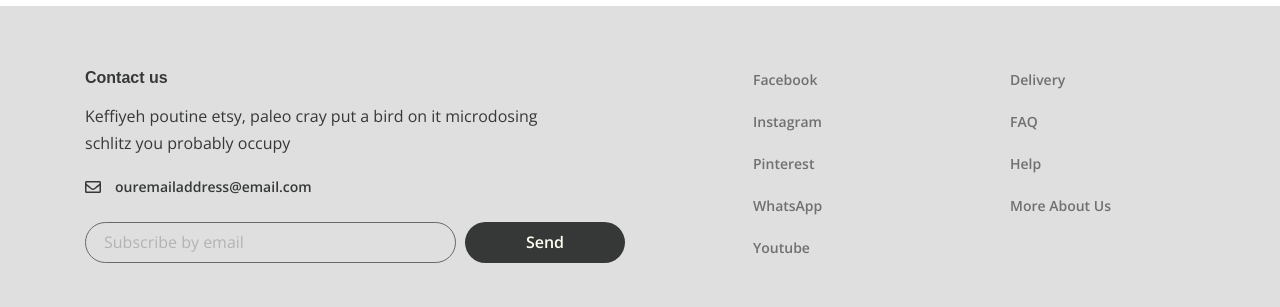
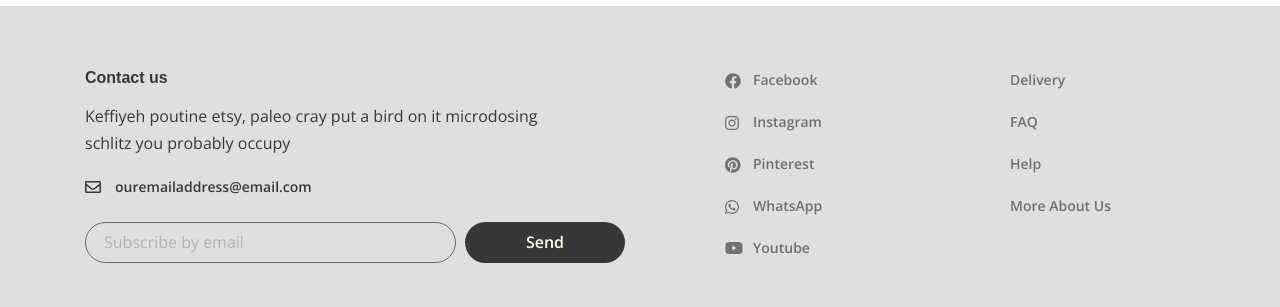
Before and after one commit to Shodtj/gulpdesire, a website: page app/index.html in a window 1280 px wide. Shown: the part 333-640 px from the top of the page. Drawn offline with nearby package versions, Linux system fonts and the light colour scheme.

Commit message:
adding social icons

```diff
--- a/app/index.html
+++ b/app/index.html
@@ -74,19 +74,19 @@
               </div>
               <ul class="footer__social">
                 <li class="footer__social-item">
-                  <a class="footer__social-link" href="#">Facebook</a>
+                  <a class="footer__social-link footer__social-link--facebook" href="#">Facebook</a>
                 </li>
                 <li class="footer__social-item">
-                  <a class="footer__social-link" href="#">Instagram</a>
+                  <a class="footer__social-link footer__social-link--instagram" href="#">Instagram</a>
                 </li>
                 <li class="footer__social-item">
-                  <a class="footer__social-link" href="#">Pinterest</a>
+                  <a class="footer__social-link footer__social-link--pinteresr" href="#">Pinterest</a>
                 </li>
                 <li class="footer__social-item">
-                  <a class="footer__social-link" href="#">WhatsApp</a>
+                  <a class="footer__social-link footer__social-link--whatsapp" href="#">WhatsApp</a>
                 </li>
                 <li class="footer__social-item">
-                  <a class="footer__social-link" href="#">Youtube</a>
+                  <a class="footer__social-link footer__social-link--youtube" href="#">Youtube</a>
                 </li>
               </ul>
               <nav class="footer__menu">
--- a/app/scss/style.scss
+++ b/app/scss/style.scss
@@ -120,10 +120,35 @@ margin: 0 auto;
         &::before{
             content: '';
             position: absolute;
+            top: 3px;
             left: 0;
             width: 16px;
-            height: 12px;
+            height: 16px;
         }
+    }
+    &__social-link--facebook::before{
+        background-image: url(../images/facebook.svg);
+    }
+    &__social-link--instagram::before{
+        background-image: url(../images/instagram.svg);
+        width: 14px;
+        height: 14px;
+        top: 4px;
+    }
+    &__social-link--pinteresr::before{
+        background-image: url(../images/Pinterest.svg);
+    }
+    &__social-link--whatsapp::before{
+        background-image: url(../images/whatsapp.svg);
+        width: 14px;
+        height: 14px;
+        top: 4px;
+    }
+    &__social-link--youtube::before{
+        background-image: url(../images/youtube.svg);
+        width: 18px;
+        height: 12px;
+        top: 4px;
     }
     &__social-item,
     &__menu-item{
```
Also changed, not shown: app/css/style.min.css.
